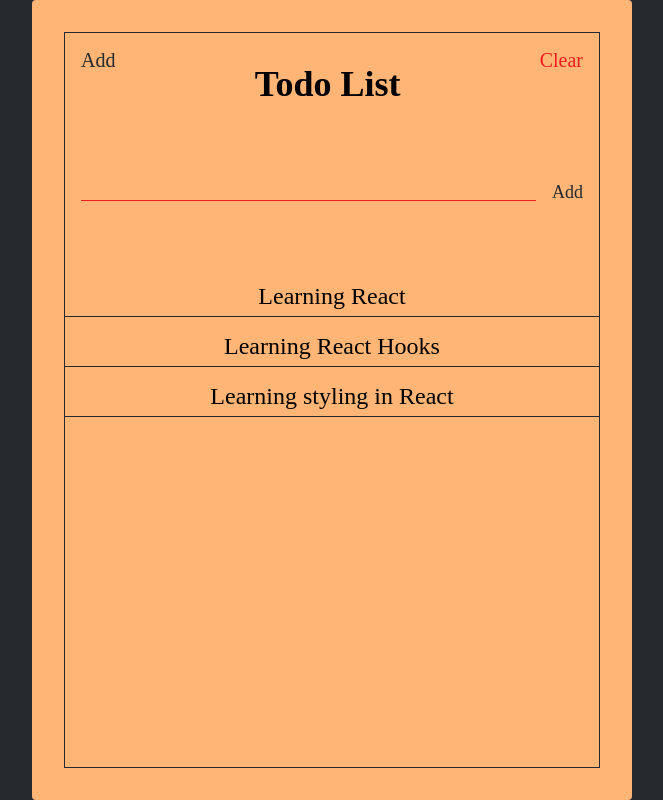
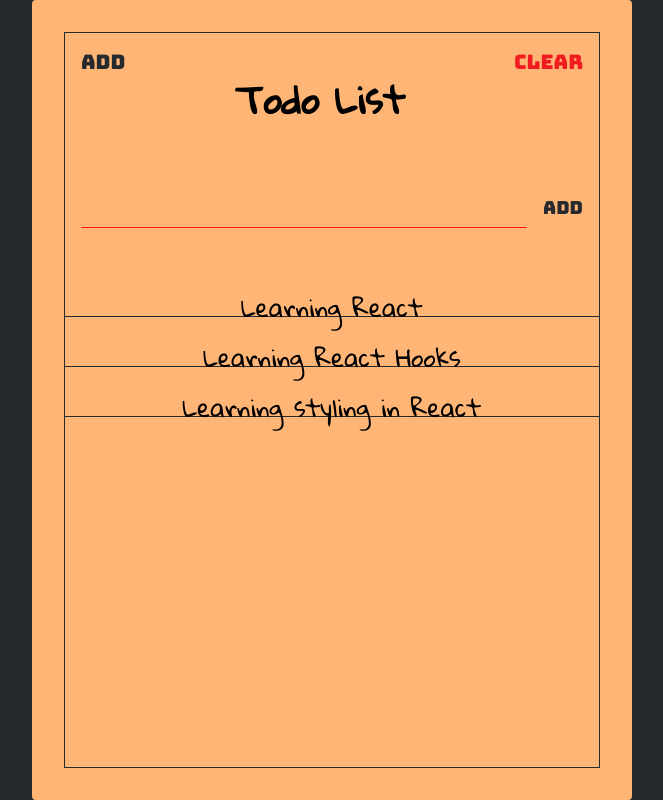
Before and after one commit to Indraawagin/react-todolist, a React (Create React App) app: page / in a window 1280 px wide. Shown: the whole page, without its empty margins (308-971 px from the left). Built offline with nearby package versions, Linux system fonts and the light colour scheme.

Commit message:
refactor

```diff
--- a/src/index.css
+++ b/src/index.css
@@ -1,3 +1,5 @@
+@import url('https://fonts.googleapis.com/css2?family=Bungee&family=Gloria+Hallelujah&display=swap');
+
 body {
   margin: 0;
   font-family: -apple-system, BlinkMacSystemFont, 'Segoe UI', 'Roboto', 'Oxygen',
```
Also changed, not shown: src/Components/Todos.jsx (+9 -0 lines).
